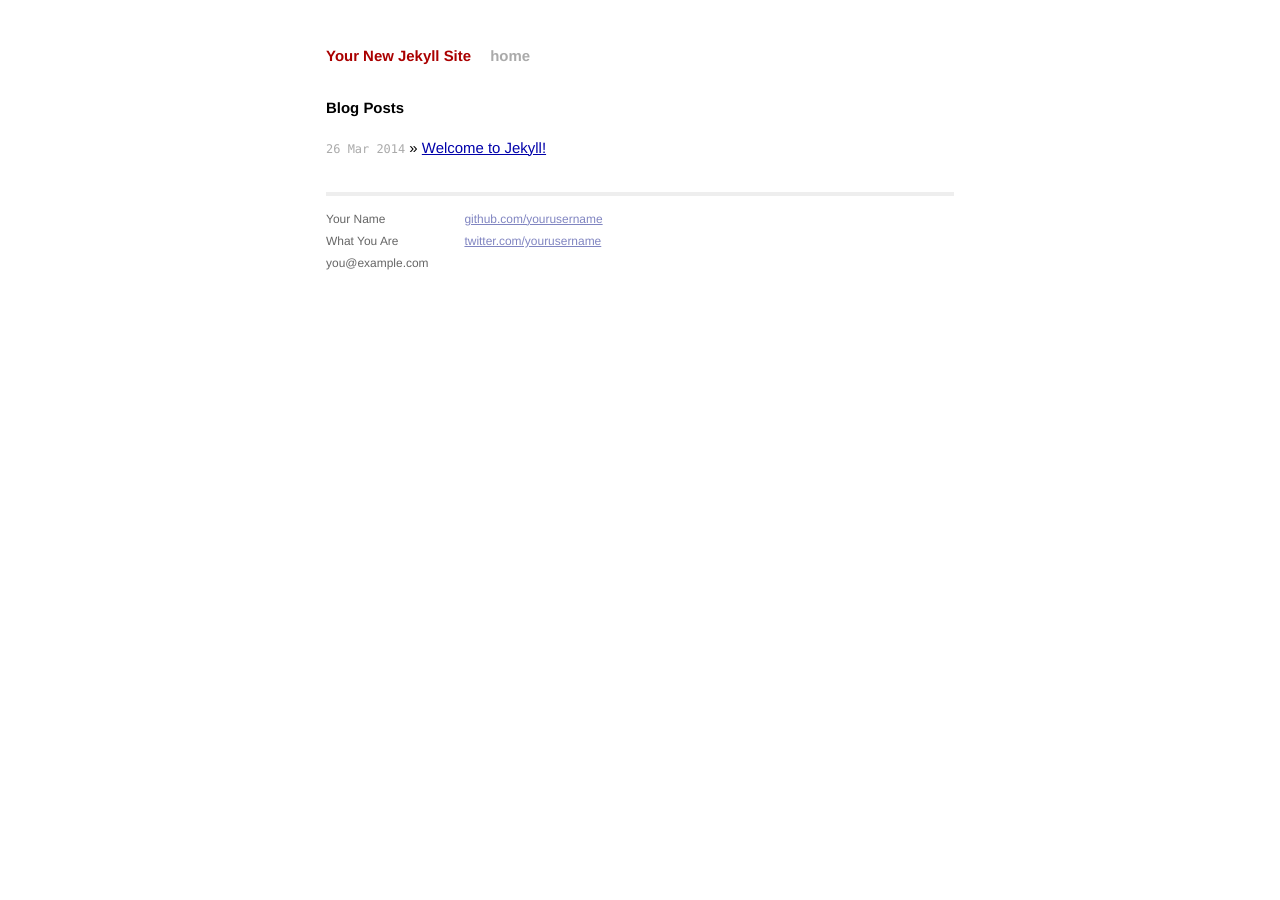
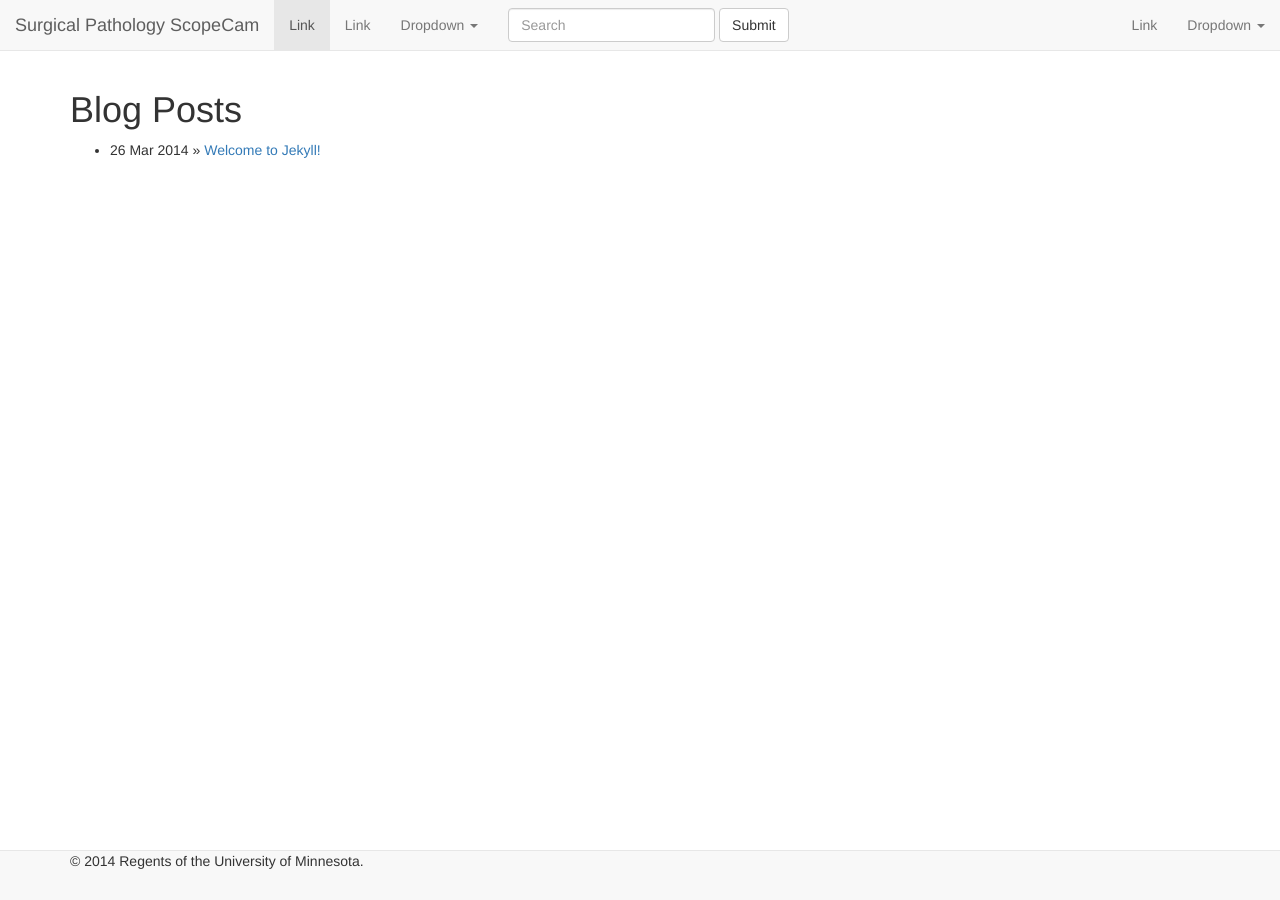
Before and after one commit to lmpimage/scopecam, a Jekyll site: the page built from index.html, in a window 1280 px wide and 900 px high. Built offline with Jekyll 4.4.1, drawn with Linux system fonts in a browser that asks for light colours; nearby versions of some CDN libraries; library files that are not in the unit come from our copies; Markdown is read by kramdown in place of the engine named in the settings.

Commit message:
basic structure

```diff
--- a/_config.yml
+++ b/_config.yml
@@ -1,3 +1,3 @@
-name: Your New Jekyll Site
+name: Surgical Pathology ScopeCam
 markdown: redcarpet
 pygments: true
--- a/_layouts/default.html
+++ b/_layouts/default.html
@@ -6,38 +6,80 @@
         <title>{{ page.title }}</title>
         <meta name="viewport" content="width=device-width">
 
-        <!-- syntax highlighting CSS -->
-        <link rel="stylesheet" href="/css/syntax.css">
+        <link rel="stylesheet" href="/bower_components/bootstrap/dist/css/bootstrap.min.css"
 
         <!-- Custom CSS -->
         <link rel="stylesheet" href="/css/main.css">
+        <script src="/bower_components/jquery/dist/jquery.min.js"></script>
+        <script src="/bower_components/bootstrap/dist/js/bootstrap.min.js"></script>
 
     </head>
     <body>
 
-        <div class="site">
-          <div class="header">
-            <h1 class="title"><a href="/">{{ site.name }}</a></h1>
-            <a class="extra" href="/">home</a>
-          </div>
+        <div class="site container">
+          <nav class="navbar navbar-default navbar-fixed-top" role="navigation">
+              <div class="container-fluid">
+                <!-- Brand and toggle get grouped for better mobile display -->
+                <div class="navbar-header">
+                  <button type="button" class="navbar-toggle" data-toggle="collapse" data-target="#bs-example-navbar-collapse-1">
+                    <span class="sr-only">Toggle navigation</span>
+                    <span class="icon-bar"></span>
+                    <span class="icon-bar"></span>
+                    <span class="icon-bar"></span>
+                  </button>
+                  <a class="navbar-brand" href="#">{{site.name}}</a>
+                </div>
+
+                <!-- Collect the nav links, forms, and other content for toggling -->
+                <div class="collapse navbar-collapse" id="bs-example-navbar-collapse-1">
+                  <ul class="nav navbar-nav">
+                    <li class="active"><a href="#">Link</a></li>
+                    <li><a href="#">Link</a></li>
+                    <li class="dropdown">
+                      <a href="#" class="dropdown-toggle" data-toggle="dropdown">Dropdown <b class="caret"></b></a>
+                      <ul class="dropdown-menu">
+                        <li><a href="#">Action</a></li>
+                        <li><a href="#">Another action</a></li>
+                        <li><a href="#">Something else here</a></li>
+                        <li class="divider"></li>
+                        <li><a href="#">Separated link</a></li>
+                        <li class="divider"></li>
+                        <li><a href="#">One more separated link</a></li>
+                      </ul>
+                    </li>
+                  </ul>
+                  <form class="navbar-form navbar-left" role="search">
+                    <div class="form-group">
+                      <input type="text" class="form-control" placeholder="Search">
+                    </div>
+                    <button type="submit" class="btn btn-default">Submit</button>
+                  </form>
+                  <ul class="nav navbar-nav navbar-right">
+                    <li><a href="#">Link</a></li>
+                    <li class="dropdown">
+                      <a href="#" class="dropdown-toggle" data-toggle="dropdown">Dropdown <b class="caret"></b></a>
+                      <ul class="dropdown-menu">
+                        <li><a href="#">Action</a></li>
+                        <li><a href="#">Another action</a></li>
+                        <li><a href="#">Something else here</a></li>
+                        <li class="divider"></li>
+                        <li><a href="#">Separated link</a></li>
+                      </ul>
+                    </li>
+                  </ul>
+                </div><!-- /.navbar-collapse -->
+              </div><!-- /.container-fluid -->
+            </nav>
 
           {{ content }}
 
-          <div class="footer">
-            <div class="contact">
-              <p>
-                Your Name<br />
-                What You Are<br />
-                you@example.com
-              </p>
-            </div>
-            <div class="contact">
-              <p>
-                <a href="https://github.com/yourusername">github.com/yourusername</a><br />
-                <a href="https://twitter.com/yourusername">twitter.com/yourusername</a><br />
-              </p>
-            </div>
-          </div>
+          <nav class="navbar navbar-default navbar-fixed-bottom" role="navigation">
+  <div class="container">
+    &copy; 2014 Regents of the University of Minnesota.
+  </div>
+</nav>
+
+
         </div>
 
     </body>
--- a/css/main.css
+++ b/css/main.css
@@ -1,160 +1,12 @@
-/*****************************************************************************/
-/*
-/* Common
-/*
-/*****************************************************************************/
-
-/* Global Reset */
-* {
-  margin: 0;
-  padding: 0;
-}
-
-html, body { height: 100%; }
-
-body {
-  background-color: #FFF;
-  font: 13.34px Helvetica, Arial, sans-serif;
-  font-size: small;
-  text-align: center;
-}
-
-h1, h2, h3, h4, h5, h6 {
-  font-size: 100%; }
-
-h1 { margin-bottom: 1em; }
-p { margin: 1em 0; }
-
-a         { color: #00a; }
-a:hover   { color: #000; }
-a:visited { color: #a0a; }
-
 /*****************************************************************************/
 /*
 /* Home
 /*
 /*****************************************************************************/
-.posts {
-  list-style-type: none;
-  margin-bottom: 2em;
-}
-
-.posts li {
-  line-height: 1.75em;
-}
-
-.posts span {
-  color: #aaa;
-  font-family: Monaco, "Courier New", monospace;
-  font-size: 80%;
-}
 
 /*****************************************************************************/
 /*
 /* Site
 /*
 /*****************************************************************************/
-
-.site {
-  font-size: 115%;
-  text-align: justify;
-  width: 42em;
-  margin: 3em auto 2em;
-  line-height: 1.5em;
-}
-
-.header a {
-  font-weight: bold;
-  text-decoration: none;
-}
-
-.title {
-  display: inline-block;
-  margin-bottom: 2em;
-}
-
-.title a {
-  color: #a00;
-}
-
-.title a:hover {
-  color: #000;
-}
-
-.header a.extra {
-  color: #aaa;
-  margin-left: 1em;
-}
-
-.header a.extra:hover {
-  color: #000;
-}
-
-.meta {
-  color: #aaa;
-}
-
-.footer {
-  font-size: 80%;
-  color: #666;
-  border-top: 4px solid #eee;
-  margin-top: 2em;
-  overflow: hidden;
-}
-
-.footer .contact {
-  float: left;
-  margin-right: 3em;
-}
-
-.footer .contact a {
-  color: #8085C1;
-}
-
-.footer .rss {
-  margin-top: 1.1em;
-  margin-right: -.2em;
-  float: right;
-}
-
-.footer .rss img {
-  border: 0;
-}
-
-/*****************************************************************************/
-/*
-/* Posts
-/*
-/*****************************************************************************/
-
-/* standard */
-.post pre {
-  border: 1px solid #ddd;
-  background-color: #eef;
-  padding: 0 .4em;
-}
-
-.post ul, .post ol {
-  margin-left: 1.35em;
-}
-
-.post code {
-  border: 1px solid #ddd;
-  background-color: #eef;
-  padding: 0 .2em;
-}
-
-.post pre code {
-  border: none;
-}
-
-/* terminal */
-.post pre.terminal {
-  border: 1px solid #000;
-  background-color: #333;
-  color: #FFF;
-}
-
-.post pre.terminal code {
-  background-color: #333;
-}
+body { padding-top: 70px; }
```
Also changed, not shown: requirements/index.html (added, +11 -0 lines).
